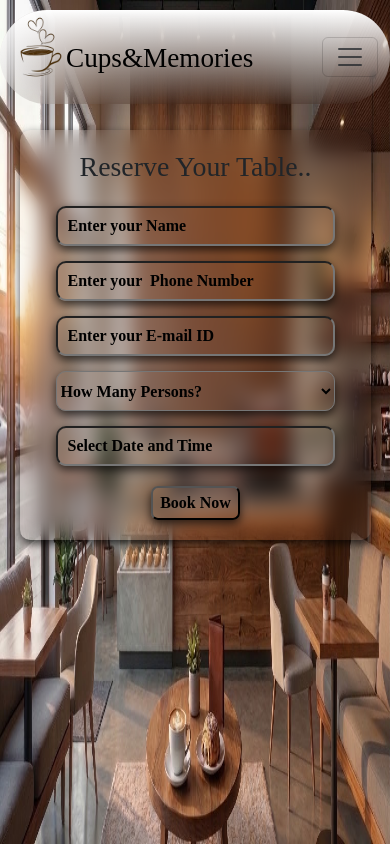
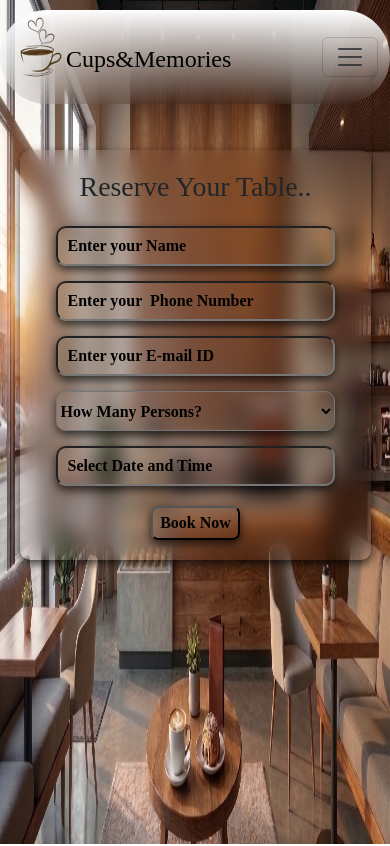
Before and after one commit to nandhakumar102005/cups-and-memories, a React (Vite) app: page /TableBooking in a window 390 px wide. Shown: the top 846 px of the page. Built offline with nearby package versions, Linux system fonts and the light colour scheme.

Commit message:
Update index.css

```diff
--- a/src/index.css
+++ b/src/index.css
@@ -825,7 +825,7 @@ top: 20px;
 
   .tbform {
     position: relative;
-    top: 130px;
+    top: 150px;
     left: 20px;
     background: transparent;
     backdrop-filter: blur(10px);
@@ -896,7 +896,15 @@ top: 20px;
 }
 
 
+}
 
 
 
+
+@media(max-width:400px){
+
+.brandname{
+  font-size: 1.5rem;
 }
+
+}
```
